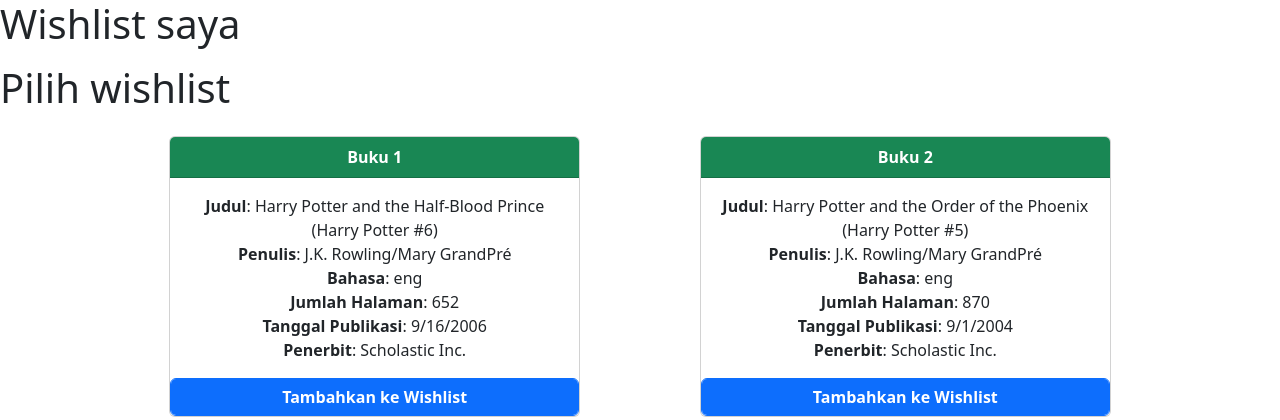
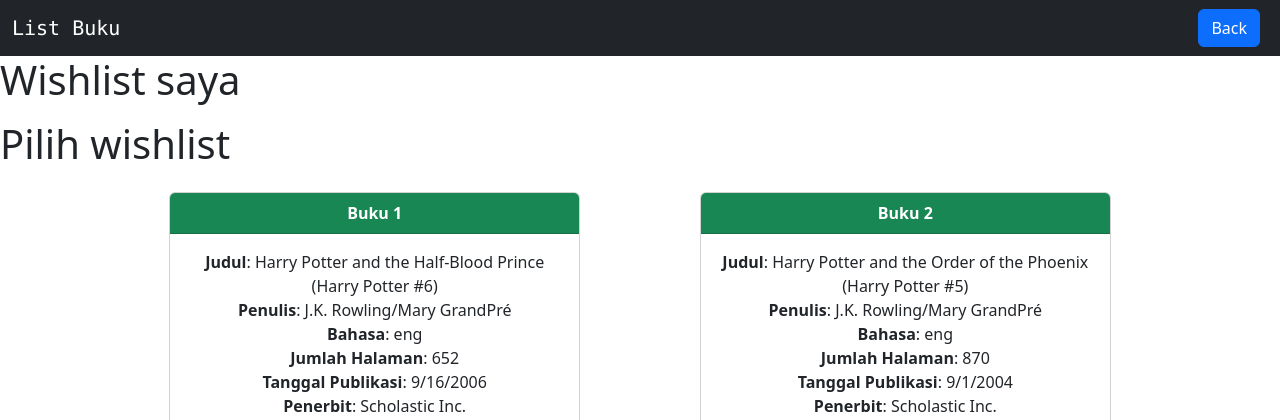
Before and after one commit to B08-PBP2023/bookify, a Django app: page /BacaDanWishlist/ in a window 1280 px wide. Shown: the top 420 px of the page. Run offline with Django 4.2, Linux system fonts and the light colour scheme; the visitor is signed in with stand-in values (Sample User, id 1); data comes from the database, SQL or seed files in the repository; data that the repository does not hold is empty.

Commit message:
selesai, kalo extend kerjain lagi

```diff
--- a/BacaDanWishlist/templates/baca.html
+++ b/BacaDanWishlist/templates/baca.html
@@ -4,12 +4,22 @@
 {% endblock meta %}
 
 {% block content %}
+<title>Wishlist Buku</title>
+<nav class="navbar navbar-expanded-lg bg-dark">
+    <div class="container-fluid">
+        <a class="navbar-brand text-white font-monospace" href="#">List Buku</a>
+        <a href="{% url 'Homepage:show_homepage'%}" style="text-decoration: none;" class="mx-2">
+            <button type="button" class="btn btn-primary">Back</button>
+        </a>
+    </div>
+
+</nav>
  <!-- Your existing code for the profile information -->
  <h1>Wishlist saya</h1>
  <div id="wishlist_saya"></div>
 
  <h1>Pilih wishlist</h1>
- <div class="row row-cols-1 row-cols-md-3 g-4 py-3 justify-content-center">
+<div class="row row-cols-1 row-cols-md-3 g-4 py-3 justify-content-center">
      {% for book in books %}
      <div class="col mx-5">
          <div class="card">
@@ -67,7 +77,7 @@
                         <strong>Penerbit</strong>: ${book.fields.publisher} <br>
                     </div>
                     <a>
-                        <button class="form-control btn btn-primary fw-bold" onclick="deleteWishlist(${book.pk})">
+                        <button class="form-control btn btn-primary fw-bold" onclick=delete_wishlist_js(${book.pk})>
                             Delete
                         </button>
                     </a>
@@ -96,10 +106,11 @@
         return false
     }
 
-    async function deletewishlist(id) {
+    async function delete_wishlist_js(id) {
         fetch(`delete_wishlist/${id}/`, {
             method: "DELETE",
         }).then(refreshProfil)
+
         return false
     }
     refreshProfil()
```
Also changed, not shown: BacaDanWishlist/templates/show_buku.html (added).
